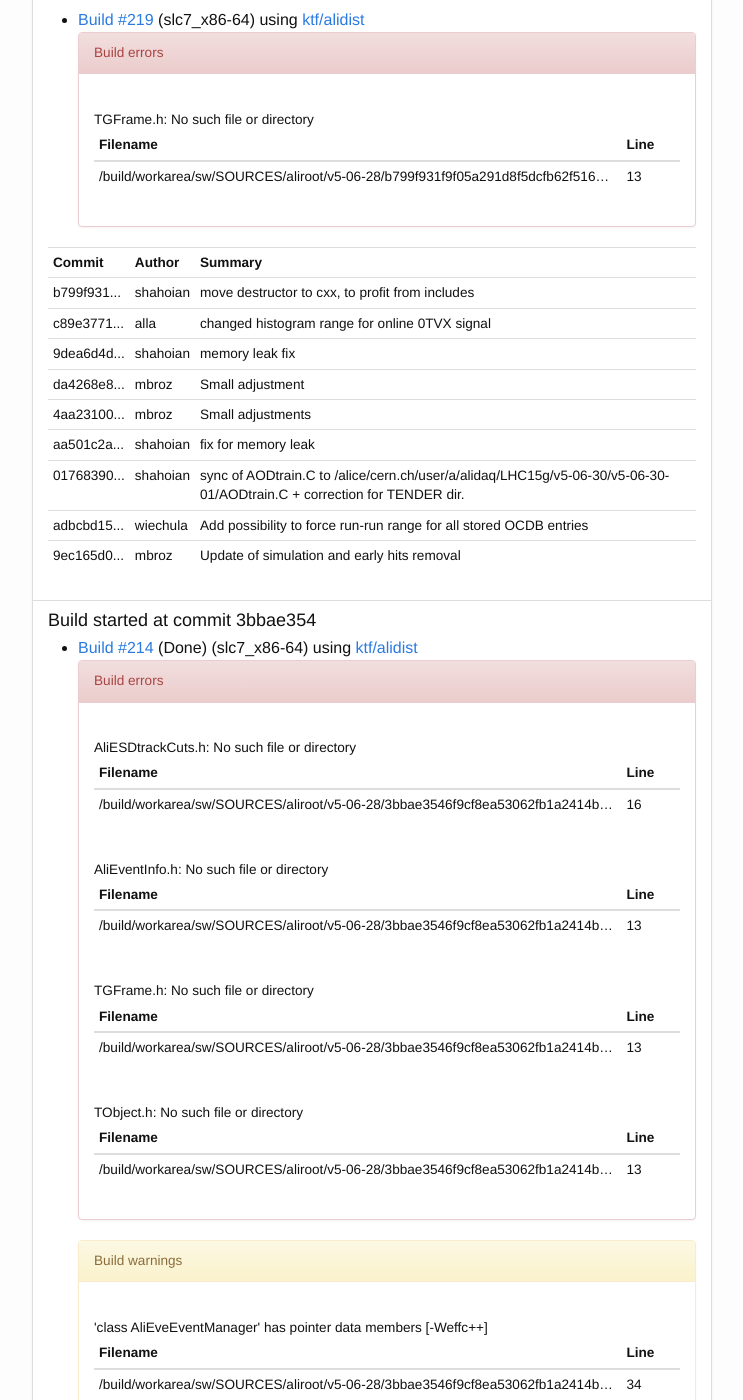
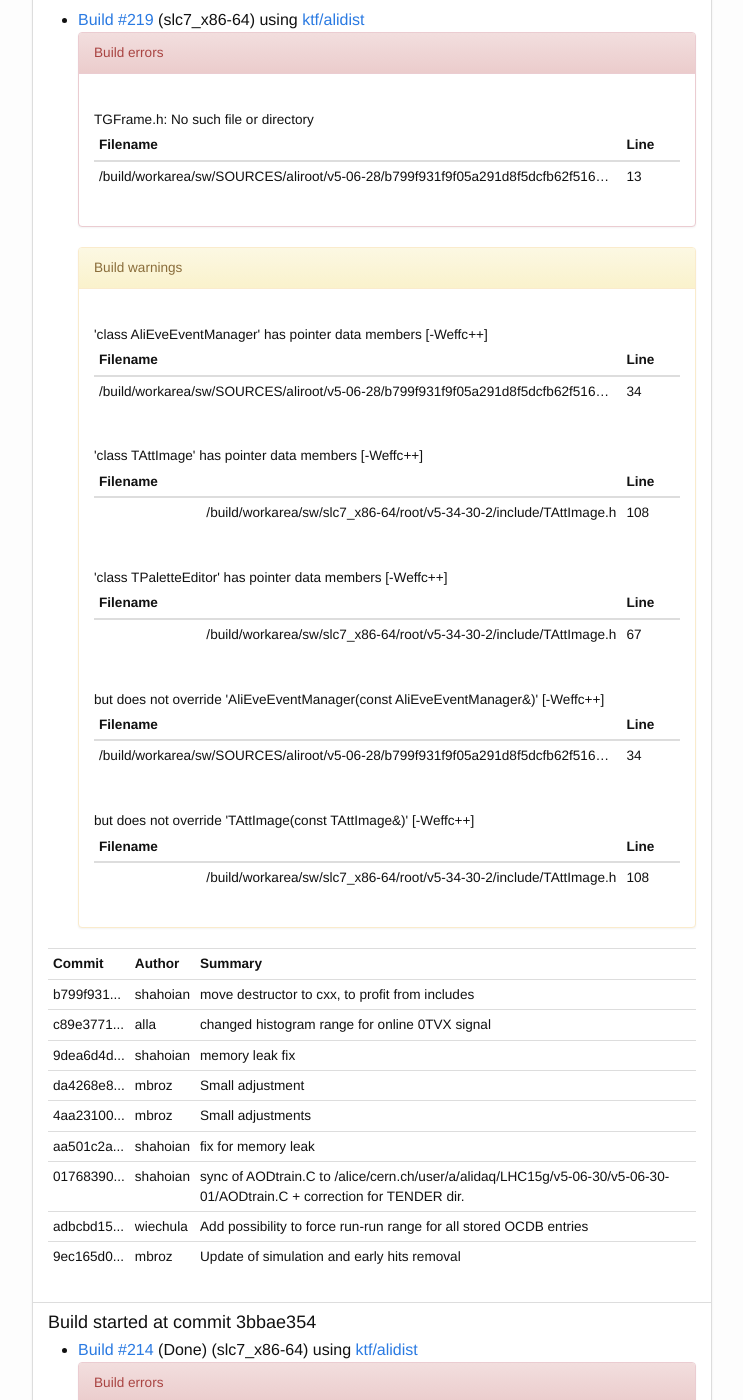
Before and after one commit to alisw/alisw.github.io, a Jekyll site: the page built from index.html, in a window 1280 px wide and 1400 px high, scrolled down 1603 px. Shown: the whole window, without its empty margins (268-1011 px from the left). Built offline with Jekyll 4.4.1, drawn with Linux system fonts in a browser that asks for light colours; nearby versions of some CDN libraries.

Commit message:
Updated results.

```diff
--- a/_data/warnings.json
+++ b/_data/warnings.json
@@ -294,168 +294,64 @@
           } ]
         }
       }, {
-        "key" : "205",
+        "key" : "219",
         "by_message" : {
           "buckets" : [ {
-            "key" : "'rstride[0]' may be used uninitialized in this function [-Wmaybe-uninitialized]",
+            "key" : "'class AliEveEventManager' has pointer data members [-Weffc++]",
             "filename" : {
               "buckets" : [ {
-                "key" : "../../.././libgfortran/generated/unpack_c10.c",
+                "key" : "/build/workarea/sw/SOURCES/aliroot/v5-06-28/b799f931f9f05a291d8f5dcfb62f51675f0b94dd/EVE/EveBase/AliEveEventManager.h",
                 "line" : {
                   "buckets" : [ {
-                    "key" : "115"
-                  }, {
-                    "key" : "261"
-                  } ]
-                }
-              }, {
-                "key" : "../../.././libgfortran/generated/unpack_c16.c",
-                "line" : {
-                  "buckets" : [ {
-                    "key" : "115"
-                  }, {
-                    "key" : "261"
-                  } ]
-                }
-              }, {
-                "key" : "../../.././libgfortran/generated/unpack_c4.c",
-                "line" : {
-                  "buckets" : [ {
-                    "key" : "115"
-                  }, {
-                    "key" : "261"
-                  } ]
-                }
-              }, {
-                "key" : "../../.././libgfortran/generated/unpack_c8.c",
-                "line" : {
-                  "buckets" : [ {
-                    "key" : "115"
-                  }, {
-                    "key" : "261"
-                  } ]
-                }
-              }, {
-                "key" : "../../.././libgfortran/generated/unpack_i1.c",
-                "line" : {
-                  "buckets" : [ {
-                    "key" : "115"
-                  }, {
-                    "key" : "261"
+                    "key" : "34"
                   } ]
                 }
               } ]
             }
           }, {
-            "key" : "variable 'Ql' set but not used [-Wunused-but-set-variable]",
+            "key" : "'class TAttImage' has pointer data members [-Weffc++]",
             "filename" : {
               "buckets" : [ {
-                "key" : "../../.././libgcc/config/libbid/bid128_div.c",
+                "key" : "/build/workarea/sw/slc7_x86-64/root/v5-34-30-2/include/TAttImage.h",
                 "line" : {
                   "buckets" : [ {
-                    "key" : "1406"
-                  }, {
-                    "key" : "39"
-                  }, {
-                    "key" : "490"
-                  }, {
-                    "key" : "949"
-                  } ]
-                }
-              }, {
-                "key" : "../.././libgcc/config/libbid/bid128_div.c",
-                "line" : {
-                  "buckets" : [ {
-                    "key" : "1406"
-                  }, {
-                    "key" : "39"
-                  }, {
-                    "key" : "490"
-                  }, {
-                    "key" : "949"
-                  } ]
-                }
-              }, {
-                "key" : "../../.././libgcc/config/libbid/bid64_div.c",
-                "line" : {
-                  "buckets" : [ {
-                    "key" : "1374"
-                  }, {
-                    "key" : "523"
-                  }, {
-                    "key" : "937"
-                  } ]
-                }
-              }, {
-                "key" : "../.././libgcc/config/libbid/bid64_div.c",
-                "line" : {
-                  "buckets" : [ {
-                    "key" : "1374"
-                  }, {
-                    "key" : "523"
-                  }, {
-                    "key" : "937"
+                    "key" : "108"
                   } ]
                 }
               } ]
             }
           }, {
-            "key" : "comparison between signed and unsigned integer expressions [-Wsign-compare]",
+            "key" : "'class TPaletteEditor' has pointer data members [-Weffc++]",
             "filename" : {
               "buckets" : [ {
-                "key" : "gengtype-lex.c",
+                "key" : "/build/workarea/sw/slc7_x86-64/root/v5-34-30-2/include/TAttImage.h",
                 "line" : {
                   "buckets" : [ {
-                    "key" : "2652"
-                  } ]
-                }
-              }, {
-                "key" : "/build/workarea/sw/SOURCES/Binutils/2.25/binutils-2_25/ld/ldlex.c",
-                "line" : {
-                  "buckets" : [ {
-                    "key" : "3934"
+                    "key" : "67"
                   } ]
                 }
               } ]
             }
           }, {
-            "key" : "'gets' is deprecated (declared at /usr/include/stdio.h:638) [-Wdeprecated-declarations]",
+            "key" : "but does not override 'AliEveEventManager(const AliEveEventManager&)' [-Weffc++]",
             "filename" : {
               "buckets" : [ {
-                "key" : "../../.././libssp/gets-chk.c",
+                "key" : "/build/workarea/sw/SOURCES/aliroot/v5-06-28/b799f931f9f05a291d8f5dcfb62f51675f0b94dd/EVE/EveBase/AliEveEventManager.h",
                 "line" : {
                   "buckets" : [ {
-                    "key" : "62"
-                  }, {
-                    "key" : "69"
-                  } ]
-                }
-              }, {
-                "key" : "../.././libssp/gets-chk.c",
-                "line" : {
-                  "buckets" : [ {
-                    "key" : "62"
-                  }, {
-                    "key" : "69"
+                    "key" : "34"
                   } ]
                 }
               } ]
             }
           }, {
-            "key" : "'Loc.__ubsan::Location::MemoryLoc' may be used uninitialized in this function [-Wmaybe-uninitialized]",
+            "key" : "but does not override 'TAttImage(const TAttImage&)' [-Weffc++]",
             "filename" : {
               "buckets" : [ {
-                "key" : "../../../.././libsanitizer/ubsan/ubsan_diag.h",
+                "key" : "/build/workarea/sw/slc7_x86-64/root/v5-34-30-2/include/TAttImage.h",
                 "line" : {
                   "buckets" : [ {
-                    "key" : "192"
-                  } ]
-                }
-              }, {
-                "key" : "../../.././libsanitizer/ubsan/ubsan_diag.h",
-                "line" : {
-                  "buckets" : [ {
-                    "key" : "192"
+                    "key" : "108"
                   } ]
                 }
               } ]
```
